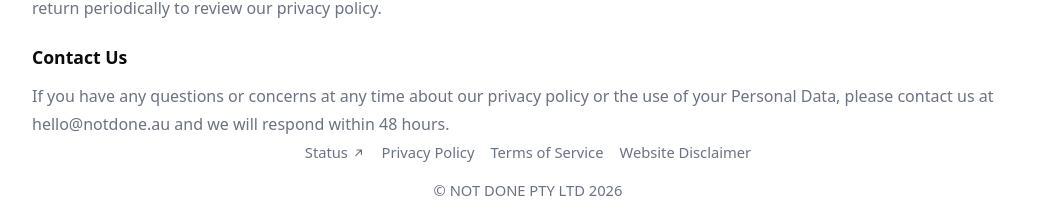
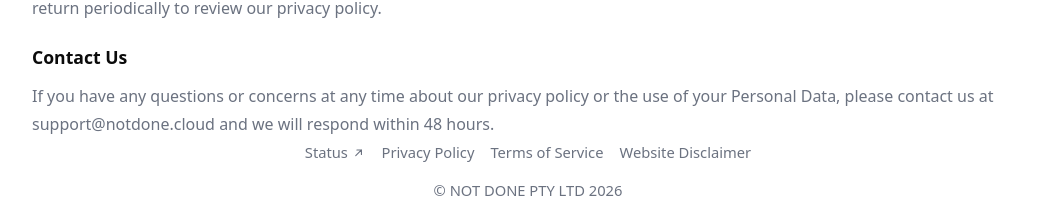
Before and after one commit to notdonedotau/website, a Laravel app: page /privacy-policy in a window 1280 px wide. Shown: the part 2666-2885 px from the top of the page, without its empty margins (112-1167 px from the left). Run offline with Laravel 12, Linux system fonts and the light colour scheme; style sheets or scripts are compiled from the project's sources.

Commit message:
PP Email Update

```diff
--- a/resources/views/privacy-policy.blade.php
+++ b/resources/views/privacy-policy.blade.php
@@ -55,7 +55,7 @@
             </section>
             <section>
                 <h2>Contact Us</h2>
-                <p>If you have any questions or concerns at any time about our privacy policy or the use of your Personal Data, please contact us at <a href="mailto:hello@notdone.au">hello@notdone.au</a> and we will respond within 48 hours.</p>
+                <p>If you have any questions or concerns at any time about our privacy policy or the use of your Personal Data, please contact us at <a href="mailto:support@notdone.cloud">support@notdone.cloud</a> and we will respond within 48 hours.</p>
             </section>
         </div>
     </section>
```
